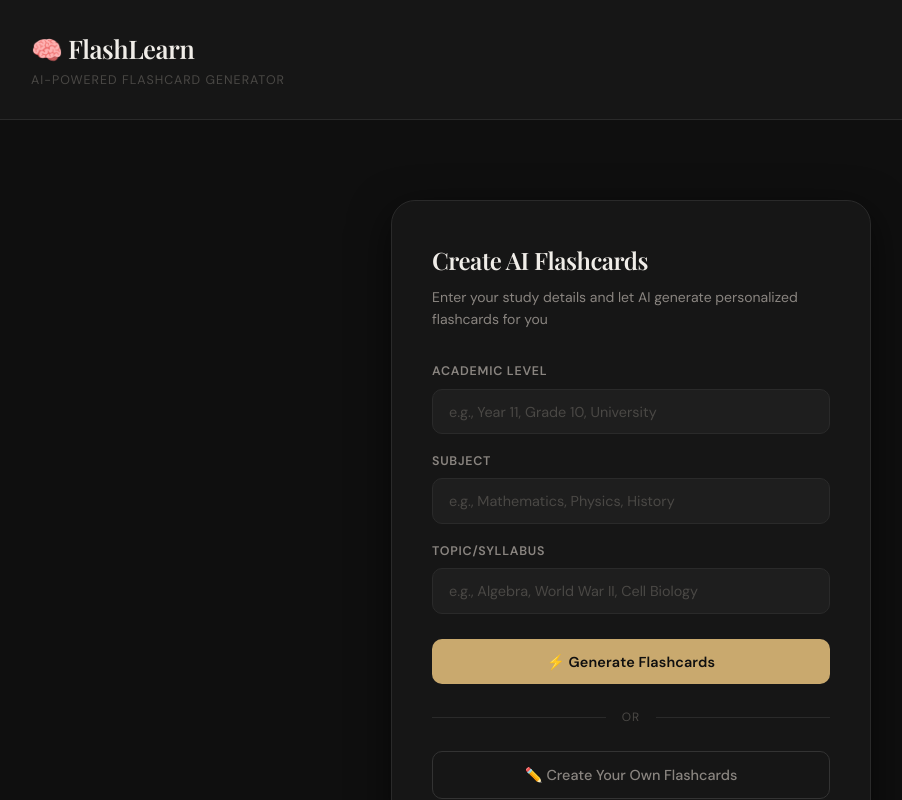
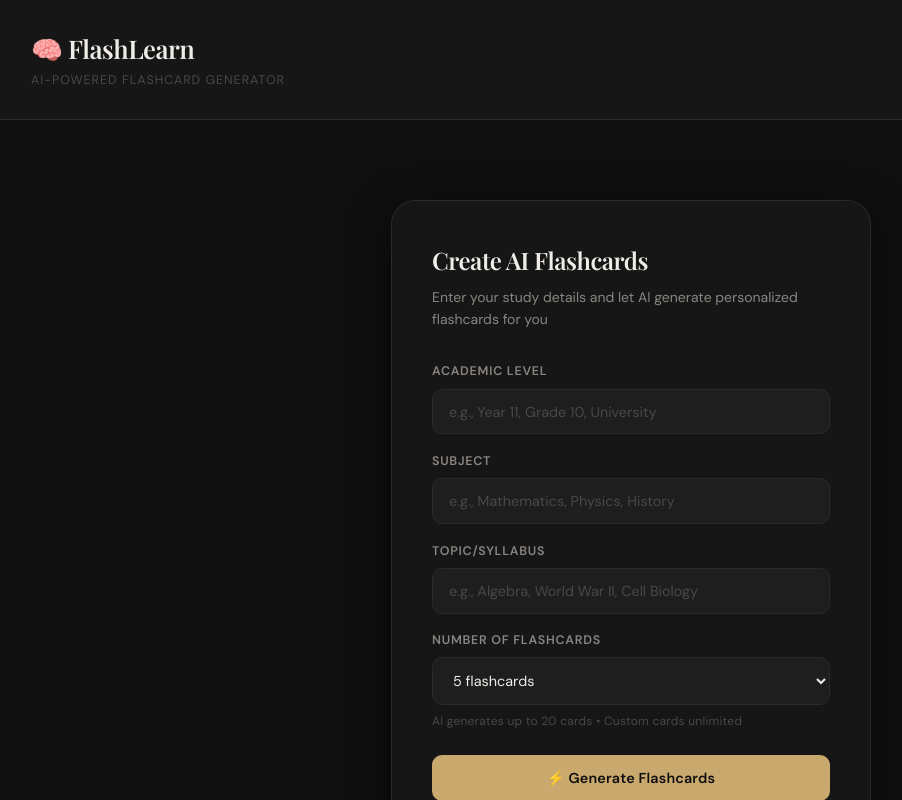
Before and after one commit to AngadOnTop/FlashLearn, a React (Vite) app: page / in a window 1280 px wide. Shown: the top 800 px of the page, without its empty margins (9-911 px from the left). Built offline with nearby package versions, Linux system fonts and the light colour scheme.

Commit message:
max 20 cards

```diff
--- a/src/App.jsx
+++ b/src/App.jsx
@@ -60,6 +60,7 @@ function App() {
   const [year, setYear] = useState("");
   const [subject, setSubject] = useState("");
   const [syllabus, setSyllabus] = useState("");
+  const [cardCount, setCardCount] = useState(5);
   const [cards, setCards] = useState([]);
   const [customCards, setCustomCards] = useState([]);
   const [allCards, setAllCards] = useState([]);
@@ -97,7 +98,7 @@ function App() {
           "Accept": "application/json"
         },
         mode: "cors",
-        body: JSON.stringify({ year, subject, topic: syllabus })
+        body: JSON.stringify({ year, subject, topic: syllabus, count: cardCount })
       });
 
       if (!response.ok) {
@@ -272,6 +273,29 @@ function App() {
                         onChange={(e) => setSyllabus(e.target.value)}
                         required
                       />
+                    </div>
+
+                    <div className="form-group">
+                      <label htmlFor="count">Number of Flashcards</label>
+                      <div className="count-selector">
+                        <select
+                          id="count"
+                          value={cardCount}
+                          onChange={(e) => setCardCount(Number(e.target.value))}
+                          className="count-select"
+                        >
+                          <option value={3}>3 flashcards</option>
+                          <option value={5}>5 flashcards</option>
+                          <option value={8}>8 flashcards</option>
+                          <option value={10}>10 flashcards</option>
+                          <option value={12}>12 flashcards</option>
+                          <option value={15}>15 flashcards</option>
+                          <option value={20}>20 flashcards (max)</option>
+                        </select>
+                        <span className="count-info">
+                          AI generates up to 20 cards • Custom cards unlimited
+                        </span>
+                      </div>
                     </div>
 
                     <button type="submit" disabled={isLoading} className="generate-btn">
--- a/src/index.css
+++ b/src/index.css
@@ -697,6 +697,47 @@ textarea {
   background: var(--surface);
 }
 
+/* ─── Count Selector ─────────────────────────────── */
+
+.count-selector {
+  display: flex;
+  flex-direction: column;
+  gap: 0.5rem;
+}
+
+.count-select {
+  background: var(--surface-2);
+  border: 1px solid var(--border);
+  border-radius: var(--radius-md);
+  color: var(--text-primary);
+  font-family: 'DM Sans', sans-serif;
+  font-size: 0.9rem;
+  padding: 0.8rem 1rem;
+  transition: border-color 0.2s, box-shadow 0.2s;
+  outline: none;
+  width: 100%;
+  cursor: pointer;
+}
+
+.count-select:focus {
+  border-color: var(--accent);
+  box-shadow: 0 0 0 3px var(--accent-dim);
+  background: var(--surface-3);
+}
+
+.count-select option {
+  background: var(--surface-2);
+  color: var(--text-primary);
+  padding: 0.5rem;
+}
+
+.count-info {
+  font-size: 0.75rem;
+  color: var(--text-muted);
+  letter-spacing: 0.02em;
+  line-height: 1.4;
+}
+
 /* ─── Toast Notifications ────────────────────────── */
 
 .toast-container {
```
Also changed, not shown: 1 other file (tests, documents, lock files or other folders).
